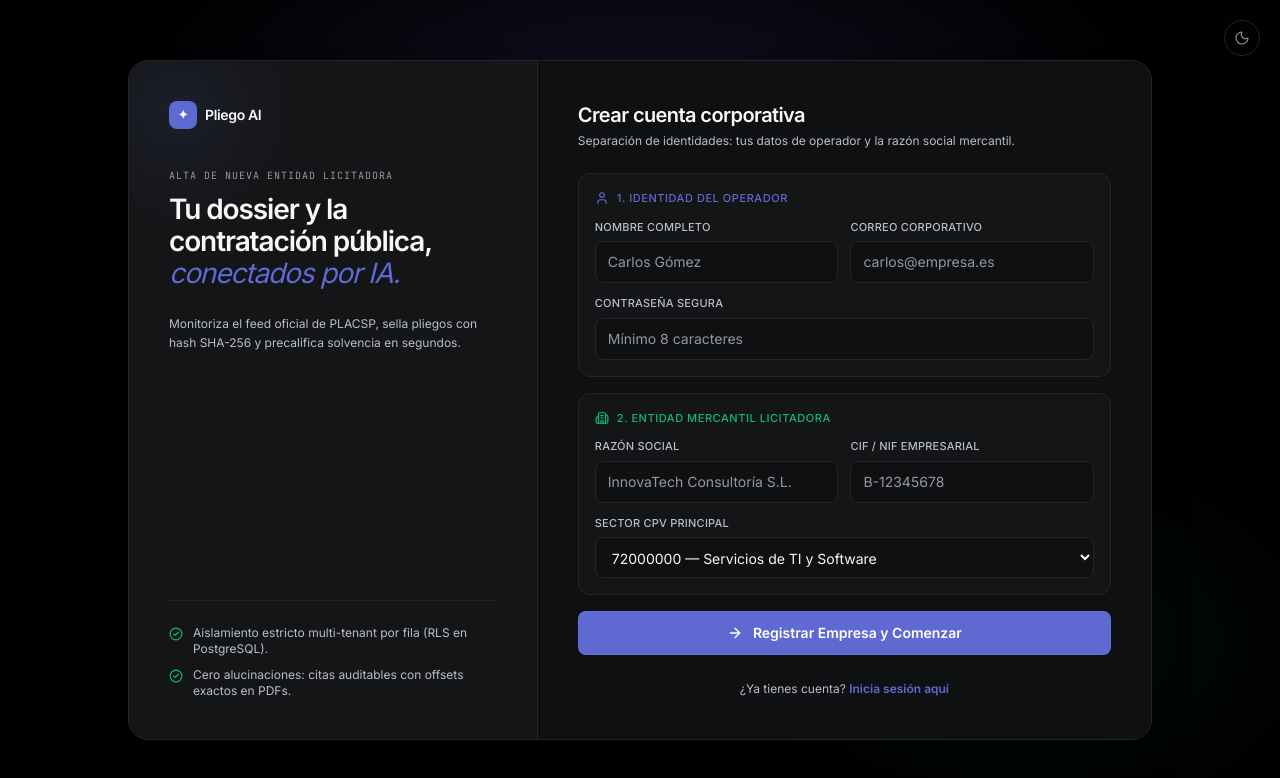
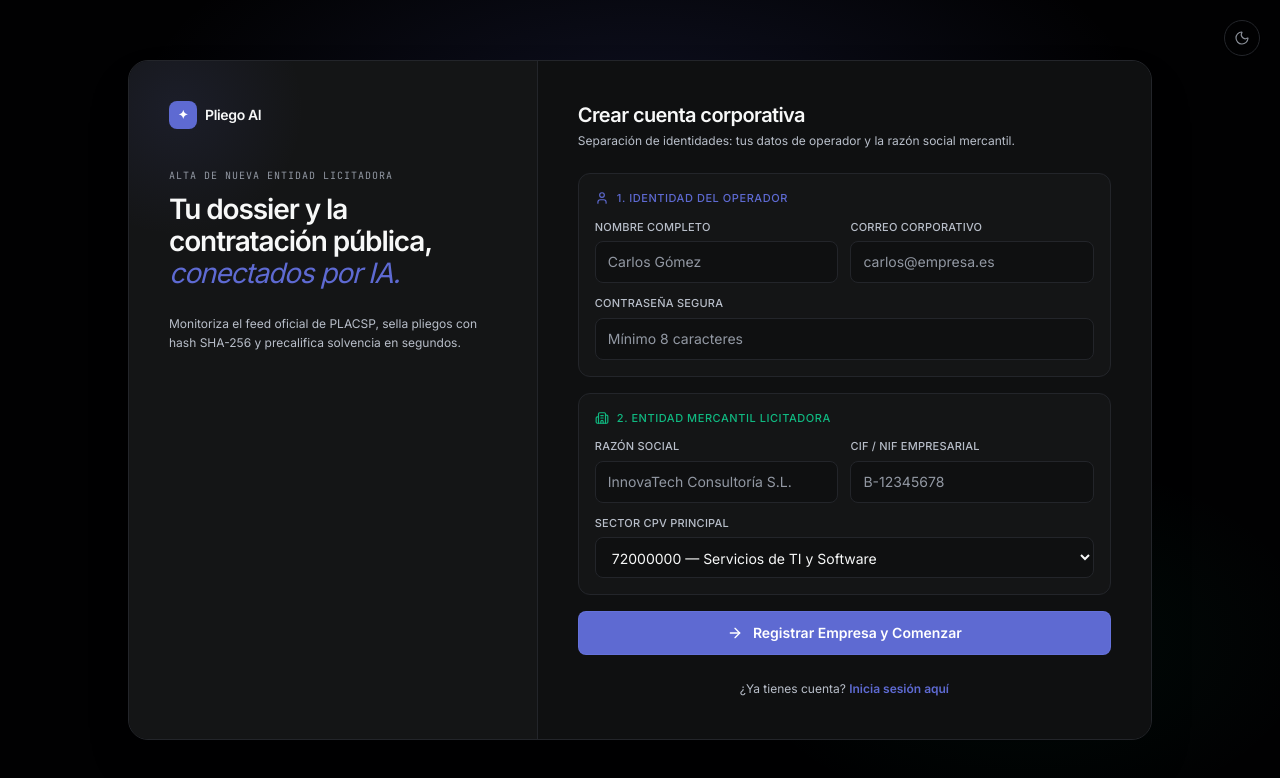
Before and after one commit to lamDAW69/AI-testing-lab, a React (Vite) app in the folder frontend/: page /signup in a window 1280 px wide. Shown: the top 778 px of the page. Built offline with nearby package versions, Linux system fonts and the light colour scheme; no server answers; a web font is replaced by a local one.

Commit message:
fix(frontend): remove technical PostgreSQL/RLS and zero-hallucinations bullets from signup page

```diff
--- a/frontend/src/pages/RegisterPage.tsx
+++ b/frontend/src/pages/RegisterPage.tsx
@@ -5,7 +5,7 @@ import { useAuth } from '../lib/auth-context';
 import { Button } from '../components/ui/Button';
 import { SilkBackground } from '../components/layout/SilkBackground';
 import { ThemeToggle } from '../components/ui/ThemeToggle';
-import { ArrowRight, Building2, User, CheckCircle2 } from 'lucide-react';
+import { ArrowRight, Building2, User } from 'lucide-react';
 
 const inputClass =
   'w-full px-3 py-2.5 bg-[var(--surface-1)] border border-[var(--hairline)] rounded-[8px] text-sm text-[var(--ink)] placeholder-[var(--ink-tertiary)] focus:border-[var(--primary)] focus:ring-1 focus:ring-[var(--primary)]/50 focus:outline-none transition-all duration-200';
@@ -110,17 +110,6 @@ export const RegisterPage: React.FC = () => {
             <p className="text-xs text-[var(--ink-secondary)] leading-relaxed max-w-xs pt-2">
               Monitoriza el feed oficial de PLACSP, sella pliegos con hash SHA-256 y precalifica solvencia en segundos.
             </p>
-          </div>
-
-          <div className="relative z-10 pt-6 border-t border-[var(--hairline)] space-y-2.5">
-            <div className="flex items-start gap-2.5 text-xs text-[var(--ink-secondary)]">
-              <CheckCircle2 className="w-3.5 h-3.5 text-[#047857] dark:text-[#10b981] shrink-0 mt-0.5" />
-              <span>Aislamiento estricto multi-tenant por fila (RLS en PostgreSQL).</span>
-            </div>
-            <div className="flex items-start gap-2.5 text-xs text-[var(--ink-secondary)]">
-              <CheckCircle2 className="w-3.5 h-3.5 text-[#047857] dark:text-[#10b981] shrink-0 mt-0.5" />
-              <span>Cero alucinaciones: citas auditables con offsets exactos en PDFs.</span>
-            </div>
           </div>
         </div>
 
```
